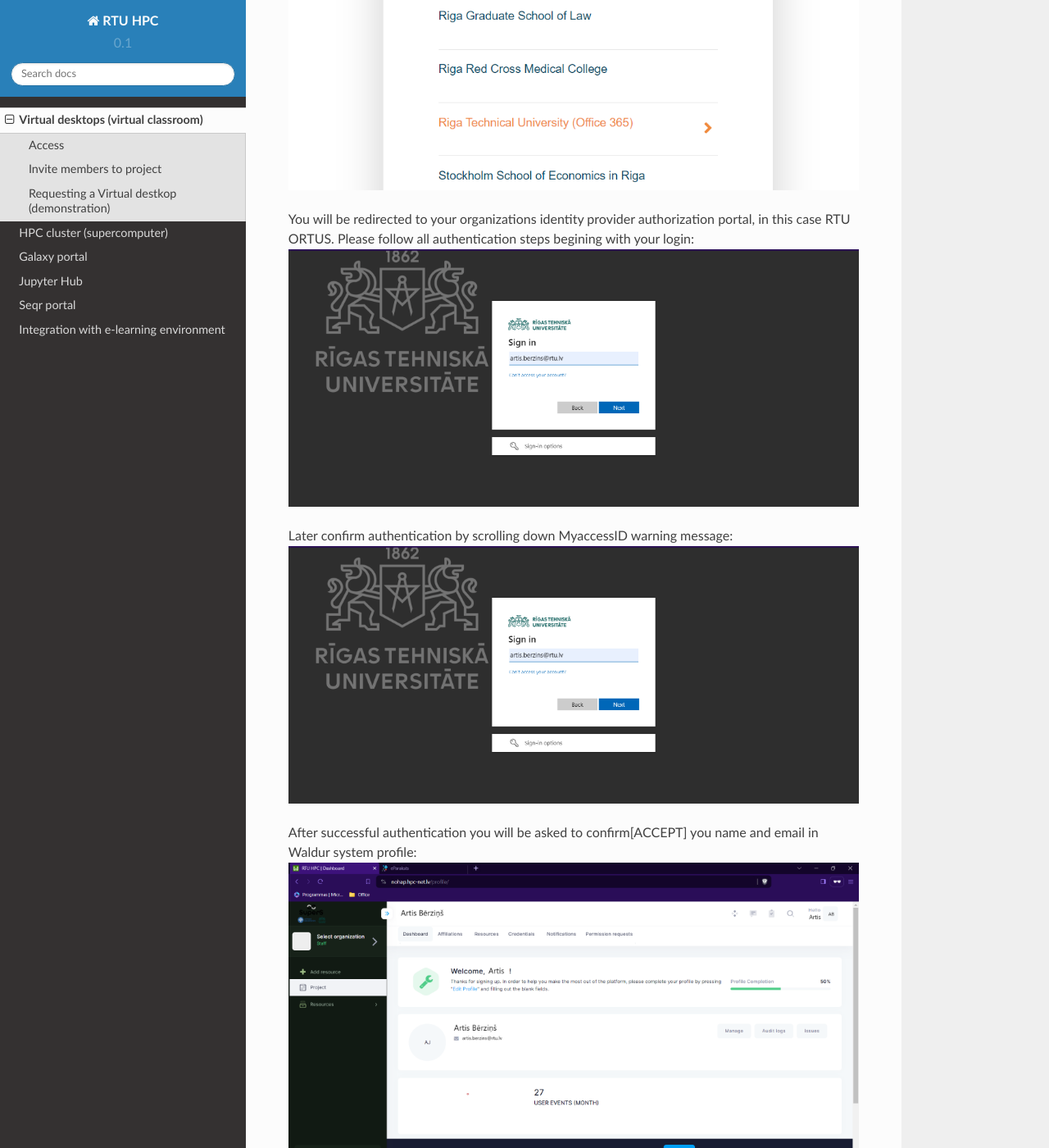
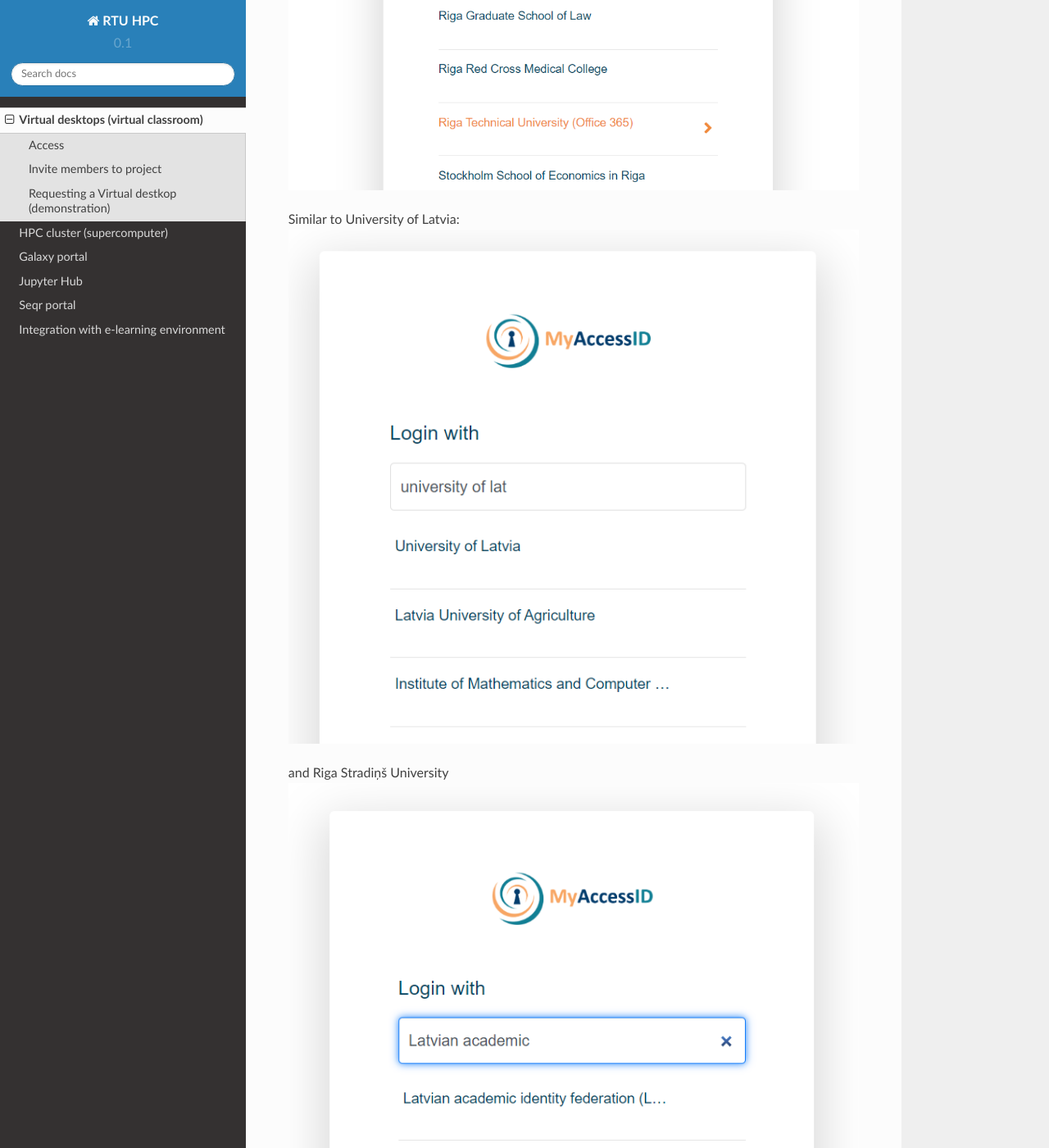
Before and after one commit to rtuhpc/hpc-platform, a Sphinx documentation site: the page built from doc/01_waldur.md, in a window 1280 px wide and 1400 px high, scrolled down 2505 px. Shown: the whole window at 82% size. Built offline with Sphinx 7.4.7 and the Read the Docs theme 2.0.0, drawn with Linux system fonts in a browser that asks for light colours.

Commit message:
Update 01_waldur.md
Added openid screens for LU and RSU

```diff
--- a/doc/01_waldur.md
+++ b/doc/01_waldur.md
@@ -15,6 +15,12 @@
 
 In case of the Riga Technical University, select identity provider "Riga Technical University (Office 365)".
 ![](./images/waldur-myaccessid1.png)
+
+Similar to University of Latvia:
+![](./images/waldur-myaccessid1-2.png)
+
+and Riga Stradiņš University
+![](./images/waldur-myaccessid1-1.png)
 
 You will be redirected to your organizations identity provider authorization portal, in this case RTU ORTUS.  Please follow all authentication steps begining with your login:
 ![](./images/waldur-keycloak2.png)
```
